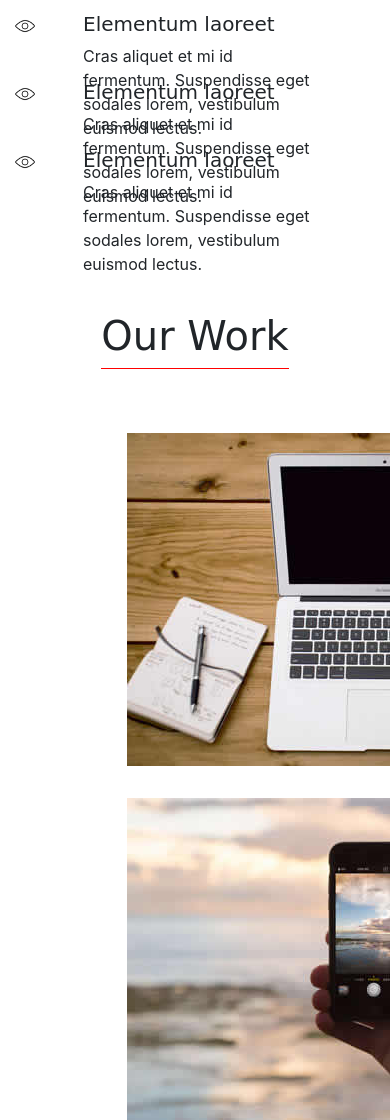
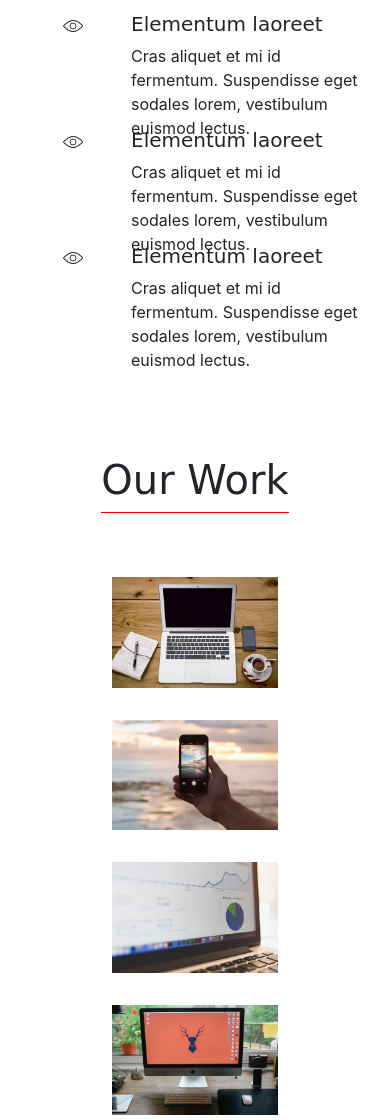
Before and after one commit to SamirulAlam/Project-2, a plain HTML site: page index.html in a window 390 px wide. Shown: the part 880-2000 px from the top of the page. Drawn offline with Linux system fonts and the light colour scheme.

Commit message:
interactive

```diff
--- a/index.html
+++ b/index.html
@@ -33,7 +33,7 @@
         <div class="container">
             <div class="row">
                 <div class="col-lg-4">
-                    <div class="section-card  d-flex justify-content-between mt-5">
+                    <div class="section-card  d-flex justify-content-between m-5">
                         <div class="section-card__icon-container ">
                             <img src="./images/eye.png" alt="icon" width="20" height="20">
                         </div>
@@ -49,7 +49,7 @@
                     </div>
                 </div>
                 <div class="col-lg-4">
-                    <div class="section-card d-flex justify-content-between mt-5">
+                    <div class="section-card d-flex justify-content-between m-5">
                         <div class="section-card__icon-container ">
                             <img src="./images/eye.png" alt="icon" width="20" height="20">
                         </div>
@@ -65,7 +65,7 @@
                     </div>
                 </div>
                 <div class="col-lg-4">
-                    <div class="section-card  d-flex justify-content-between mt-5">
+                    <div class="section-card  d-flex justify-content-between m-5">
                         <div class="section-card__icon-container ">
                             <img src="./images/eye.png" alt="icon" width="20" height="20">
                         </div>
@@ -101,23 +101,23 @@
         <div class="section-gallary__image-container m-5">
             <div class="container">
                 <div class="row">
-                    <div class="col-lg-6 ">
-                        <div class="section-gallary__image-item m-3">
+                    <div class="col-lg-6 col-sm-6 col-12 p-3">
+                        <div class="section-gallary__image-item ">
                             <img src="./images/portfolio-1.jpg" alt="1">
                         </div>
                     </div>
-                    <div class="col-lg-6">
-                        <div class="section-gallary__image-item m-3">
+                    <div class="col-lg-6  col-sm-6 col-12 p-3">
+                        <div class="section-gallary__image-item ">
                             <img src="./images/portfolio-2.jpg" alt="2">
                         </div>
                     </div>
-                    <div class="col-lg-6 ">
-                        <div class="section-gallary__image-item m-3">
+                    <div class="col-lg-6  col-sm-6 col-12 p-3">
+                        <div class="section-gallary__image-item ">
                             <img src="./images/portfolio-3.jpg" alt="3">
                         </div>
                     </div>
-                    <div class="col-lg-6">
-                        <div class="section-gallary__image-item m-3">
+                    <div class="col-lg-6 col-sm-6 col-12 p-3">
+                        <div class="section-gallary__image-item ">
                             <img src="./images/portfolio-4.jpg" alt="4">
                         </div>
                     </div>
@@ -143,7 +143,7 @@
                     <div class="section-subscribe__title-container text-white mt-5">
                         <h3>Subscribe For Updates</h3>
                     </div>
-                    <div class="section-subscribe__paragraph-container text-white mt-3">
+                    <div class="section-subscribe__paragraph-container text-white m-2">
                         <p class="para">
                             Join our 1000+ subscribers and get access to the
                             latest tools, freebies, product announcements and much more!
@@ -278,14 +278,14 @@
     <div class="section-footer mt-5">
         <div class="container">
             <div class="row">
-                <div class="col-lg-4 pl-5">
+                <div class="col-lg-4 pl-5 mt-5">
                     <div class="section-footer__copyright-container ">
                         <p class="para">
                             Copyright © Ethereal 2018
                         </p>
                     </div>
                 </div>
-                <div class="col-lg-4 pr-5">
+                <div class="col-lg-4 pr-5 mt-5">
                     <div class="section-footer__icon-container d-flex flex-row ">
                         <div class="icon-container__icon-item pl-5">
                             <a href="#"><img src="./images/facebook.png" alt="icon" height="30" width="30"></a>
@@ -298,7 +298,7 @@
                         </div>
                     </div>
                 </div>
-                <div class="col-lg-4 pl-5">
+                <div class="col-lg-4 pl-5 mt-5">
                     <div class="section-footer__design-container">
                         <p class="para">
                             Designed by SAMIR
--- a/style.css
+++ b/style.css
@@ -58,7 +58,7 @@
     background-image:linear-gradient( rgba(0, 0, 0, 0.3), rgba(15, 5, 20, 0.84)),
                       url(./images/background.jpg);
     background-attachment: fixed;
-    height: 30vh;
+    height: 35vh;
 }
 
 .section-subscribe__title-container{
@@ -94,3 +94,7 @@ textarea{
 h1, h2, h3, h4, h5, h6{
     font-family: Oleo Script Swash Caps,cursive;
 }
+
+ .section-gallary img{
+    max-width: 100%;
+}
```
